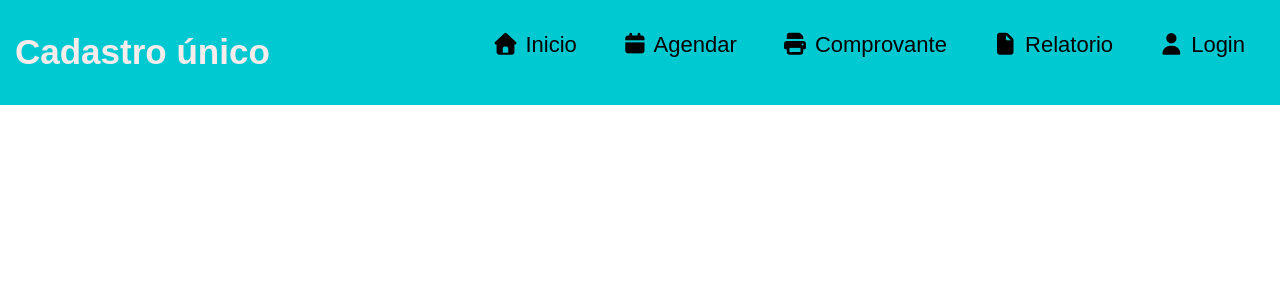
After one commit to rogeriokh88/estudo_flask, a Flask app: page /relatorio/ in a window 1280 px wide. The commit adds this page. Shown: the top 300 px of the page. Run offline with Flask 3, Linux system fonts and the light colour scheme.

Commit message:
tela de relatorio

```diff
--- a/cadastro_unico/__init__.py
+++ b/cadastro_unico/__init__.py
@@ -10,4 +10,4 @@ app.config["SQLALCHEMY_TRACK_PROIFICATIONS"] = False
 db = SQLAlchemy(app)
 migrate = Migrate(app, db)
 
-from cadastro_unico.views import home ,login,agendar,cadastro
+from cadastro_unico.views import home ,login,agendar,cadastro_usuario,relatorio,comprovante
--- a/cadastro_unico/templates/agendar.html
+++ b/cadastro_unico/templates/agendar.html
@@ -1,4 +1,5 @@
 {% extends 'base.html' %}
+{% block title %} Agendar Serviço {% endblock %}
 {% block links %}
 <link rel="stylesheet" href="{{url_for('static',filename='css/style.css')}}">
 <link rel="stylesheet" href="{{url_for('static',filename='css/agendar.css')}}">
--- a/cadastro_unico/templates/base.html
+++ b/cadastro_unico/templates/base.html
@@ -3,12 +3,13 @@
 <head>
     <meta charset="UTF-8">
     <meta name="viewport" content="width=device-width, initial-scale=1.0">
-    <title>Document</title>
+    <title>{% block title %}{% endblock%}</title>
     <link rel="stylesheet" href="https://cdnjs.cloudflare.com/ajax/libs/font-awesome/7.3.0/css/all.min.css" integrity="sha512-ApSLB1Pd3/bZN8fWB/RG9YhN/7bd9Hkf3AGaE2mPfebjrxagjuBtx2GcgdqIlJkUzwylBo61r9Xa9NmgBI0swA==" crossorigin="anonymous" referrerpolicy="no-referrer" />
     <link href="https://cdn.jsdelivr.net/npm/bootstrap@5.0.2/dist/css/bootstrap.min.css" rel="stylesheet" integrity="sha384-EVSTQN3/azprG1Anm3QDgpJLIm9Nao0Yz1ztcQTwFspd3yD65VohhpuuCOmLASjC" crossorigin="anonymous">
     {% block links %}{% endblock %}
 </head>
 <body>
+
     <section >
         {% block content %}{% endblock %}
     </section>
--- a/cadastro_unico/templates/cadastro.html
+++ b/cadastro_unico/templates/cadastro_usuario.html
@@ -1,5 +1,7 @@
 {% extends 'base.html'%}
-{% block links %} <link rel="stylesheet" href="{{url_for('static',filename='css/Cadastro.css')}}">{% endblock %}
+{% block title %}Cadastro usuario{% endblock %}
+{% block links %} <link rel="stylesheet" href="{{url_for('static',filename='css/Cadastro_usuario.css')}}">{% endblock %}
+
 {% block content%}
 <div class="container">
     <div class="card">
--- a/cadastro_unico/templates/index.html
+++ b/cadastro_unico/templates/index.html
@@ -1,4 +1,5 @@
 {% extends 'base.html' %}
+{% block title %} Pagina incial {% endblock %}
 {% block links %}
     <link rel="stylesheet" href="{{url_for('static',filename='css/style.css')}}">
 {% endblock %}
--- a/cadastro_unico/templates/login.html
+++ b/cadastro_unico/templates/login.html
@@ -2,7 +2,9 @@
 {% block links %}
     <link rel="stylesheet" href="{{url_for('static',filename='css/login.css')}}">
 {% endblock %}
+
 {% block content%}
+
 <div class="login-contaener">
     <form action="">
         <h1>cadastro unico</h1>
@@ -23,7 +25,7 @@
         </div>
         <button type="submit" class="login">Login</button>
         <div class="register">
-            <p>Nao tem uma conta? <a href="{{url_for('cadastro')}}">Cadstra-se</a></p>
+            <p>Nao tem uma conta? <a href="{{url_for('cadastro_usuario')}}">Cadastra-se</a></p>
         </div>
     </form>
 </div>
--- a/cadastro_unico/templates/nav.html
+++ b/cadastro_unico/templates/nav.html
@@ -19,24 +19,27 @@
                 </a>
 
             </li>
+
+            <li>
+                <a href="{{url_for('comprovante')}}">
+                   <i class="fa-solid fa-print"></i>
+                   <span>Comprovante</span>
+                </a>
+
+            </li>
+
             <li >
-                <a href="#" >
+                <a href="{{url_for('relatorio')}}" >
                 <i class="fa-solid fa-file"></i>
                    <span>Relatorio</span>
                 </a>
 
             </li>
-            <li>
-                <a href="">
-                   <i class="fa-solid fa-user"></i>
-                   <span>User</span>
-                </a>
 
-            </li>
              <li >
                 <a href="">
-                    <i class="fa-solid fa-print"></i>
-                    <span>User</span>
+                    <i class="fa-solid fa-user"></i>
+                    <span>Login</span>
                 </a>
 
             </li>
--- /dev/null
+++ b/cadastro_unico/templates/relatorio.html
@@ -0,0 +1,9 @@
+{% extends 'base.html' %}
+
+{% block title %} Relatorio do Agendamento{% endblock %}
+
+{% block links %}
+    <link rel="stylesheet" href="{{url_for('static',filename='css/style.css')}}">
+{% endblock %}
+
+{% include 'nav.html' %}
--- a/cadastro_unico/views.py
+++ b/cadastro_unico/views.py
@@ -15,10 +15,18 @@ def home():
 def agendar():
     return render_template("agendar.html")
 
-@app.route("/cadastro/")
-def cadastro():
-    return render_template("cadastro.html")
+@app.route("/cadastro_usuario/")
+def cadastro_usuario():
+    return render_template("cadastro_usuario.html")
 
 @app.route("/login/")
 def login():
     return render_template("login.html")
+
+@app.route("/relatorio/")
+def relatorio():
+    return render_template("relatorio.html")
+
+@app.route("/comprovante/")
+def comprovante():
+    return render_template("comprovante_do_agendamento.html")
```
Also changed, not shown: cadastro_unico/templates/comprovante_do_agendamento.html (added, +21 -0 lines), cadastro_unico/static/css/cadastro_usuario.css (renamed from cadastro_unico/static/css/cadastro.css), cadastro_unico/static/css/relatorio.css (added).
